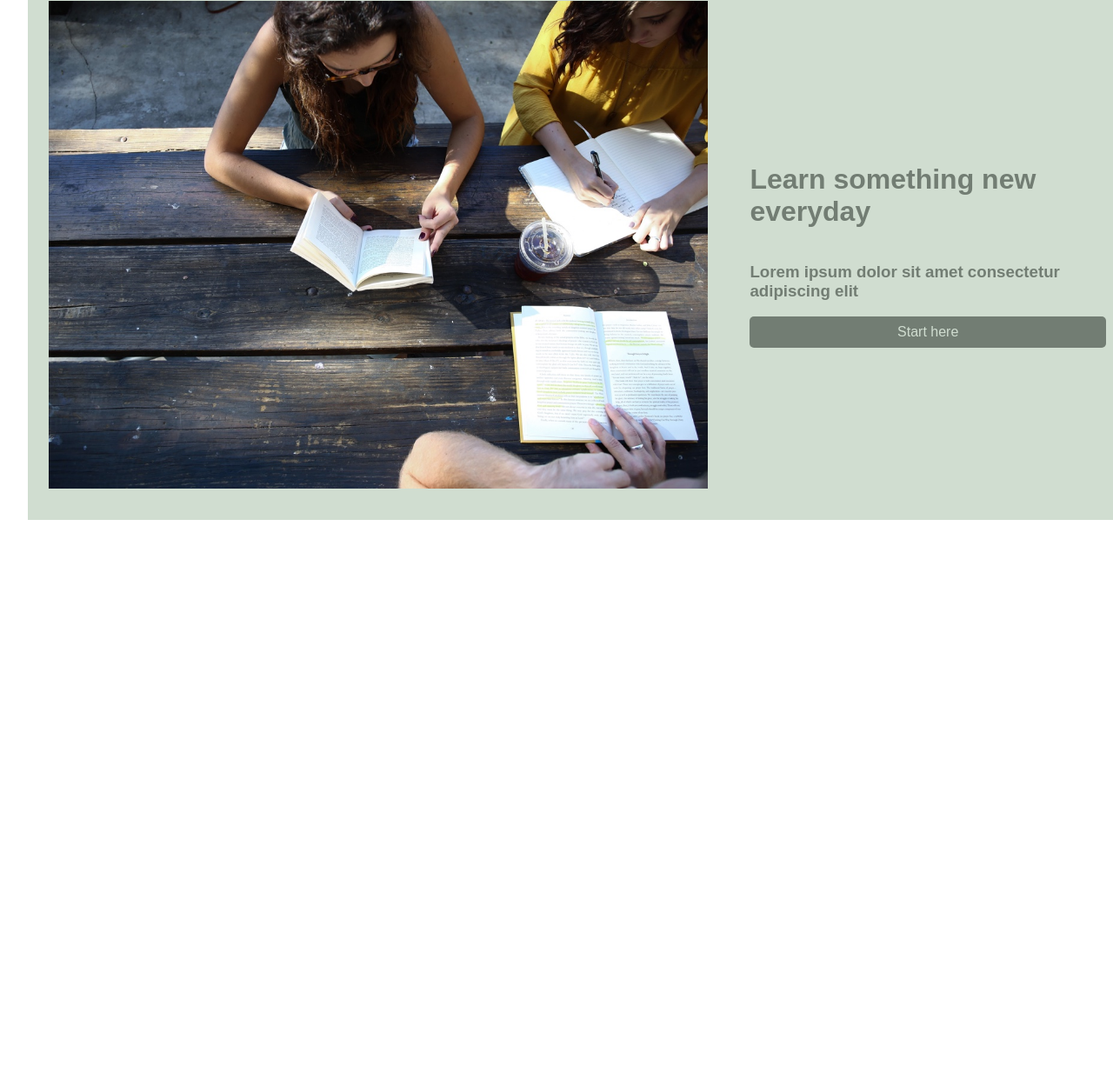
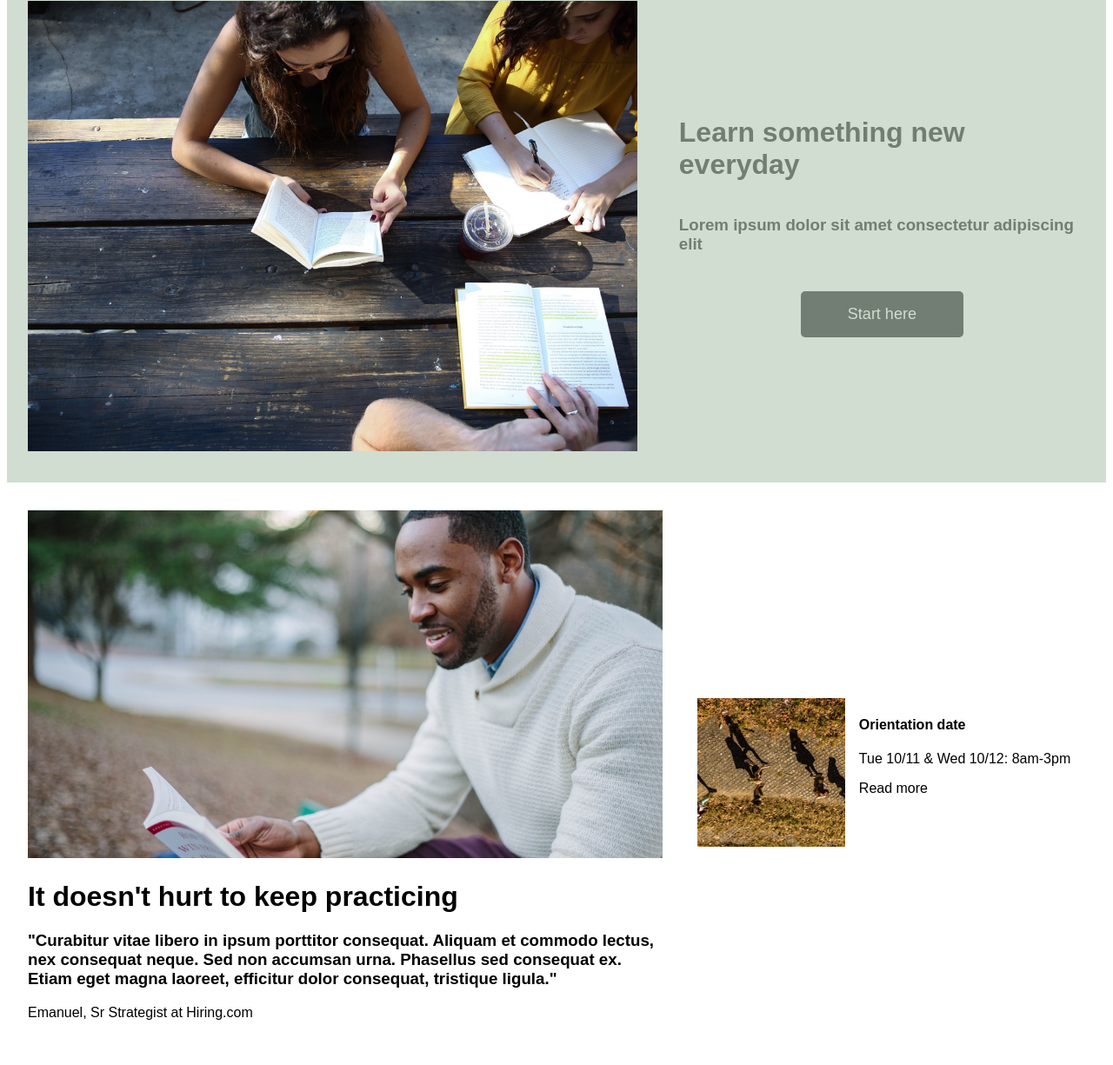
Before and after one commit to jtw4820/colmaracademy, a plain HTML site: page index.html in a window 1280 px wide. Shown: the part 103-1328 px from the top of the page at 87% size. Before the commit the page ends 800 px from the top, so only its background shows below. Drawn offline with Linux system fonts and the light colour scheme.

Commit message:
modified banner and added more to info

```diff
--- a/index.html
+++ b/index.html
@@ -29,5 +29,26 @@
                 <button class="start-here-button"><p>Start here</p></button>
             </div>
         </div>
+        <div class="practice-container">
+            <div class="practice-left-side">
+                <img src="resources/images/information-main.jpg" alt="reading picture" />
+                <h1>It doesn't hurt to keep practicing</h1>
+                <h3>"Curabitur vitae libero in ipsum porttitor consequat. Aliquam et commodo lectus, nex consequat neque. Sed non accumsan urna. Phasellus sed consequat ex. Etiam eget magna laoreet, efficitur dolor consequat, tristique ligula."</h3>
+                <p>Emanuel, Sr Strategist at Hiring.com</p>
+            </div>
+            <div class="practice-right-side">
+                <div class="orientation-date">
+                    <div class="orientation-date-image">
+                        <img src="resources/images/information-orientation.jpg" alt="walkway picture"/>
+                    </div>
+                    <div class="orientation-date-text">
+                        <h4>Orientation date</h4>
+                        <p>Tue 10/11 & Wed 10/12: 8am-3pm</p>
+                        <p class="read-more">Read more</p>
+                    </div>
+                </div>
+            </div>
+        </div>
+
 </body>
 </html>
--- a/resources/style.css
+++ b/resources/style.css
@@ -6,14 +6,16 @@ header {
     flex-flow: row;
     flex-wrap: nowrap;
     justify-content: space-between;
-    margin: 0 24px;
     height: 64px;
+    width: 100%;
     align-items: center;
+    background-color: rgb(240, 240, 215);
 }
 .logo-head {
     display: flex;
     flex-flow: row;
     flex-wrap: nowrap;
+    margin-left: 24px;
 }
 .logo-head h1 {
     font-size: 32px;
@@ -29,8 +31,10 @@ nav {
     display: flex;
     flex-flow: row;
     flex-wrap: nowrap;
-    justify-content: space-between;;
+    justify-content: space-between;
     height: 64px;
+    align-items: center;
+    margin-right: 24px;
 }
 nav p {
     margin-left: 16px;
@@ -41,31 +45,31 @@ nav p {
     flex-wrap: nowrap;
     justify-content: center;
     align-items: center;
-    margin: 0 24px;
     width: 100%;
     background-color: rgb(208, 221, 208);
 }
 .banner-image {
-    max-width: 60%;
-    height: auto;
-    background-size: cover;
-    background-position: center;
+    flex-basis: 60%;
     margin: 32px 24px;
 }
 .banner-image img {
-    width: 100%;
+    max-width: 100%;
     height: auto;
 }
 .banner-text {
     flex-basis: 40%;
-    margin: 32px 24px;
+    margin: 32px;
     display: flex;
     flex-flow: column;
     justify-content: center;
+    align-items: center;
     text-align: left;
-    color: rgb(114, 125, 115)
+    color: rgb(114, 125, 115);
+    margin: 32px 24px;
+
 }
 .start-here-button {
+    display: flex;
     background-color: rgb(114, 125, 115);
     color: rgb(208, 221, 208);
     border: none;
@@ -73,8 +77,58 @@ nav p {
     cursor: pointer;
     font-size: 16px;
     font-weight: 400;
+    width: 40% !important;
+    justify-content: center !important;
+    margin: 24px auto !important;
+    align-items: center !important;
+    padding: 8px !important;
 }
 .start-here-button p {
     padding: 8px;
     margin: 0;
+    font-size: large;
 }
+.practice-container {
+    display: flex;
+    flex-flow: row;
+    flex-wrap: nowrap;
+    justify-content: center;
+    align-items: center;
+    width: 100%;
+}
+.practice-left-side {
+    flex-basis: 60%;
+    margin: 32px 24px;
+}
+.practice-left-side img {
+    max-width: 100%;
+    margin-right: 24px;
+    height: auto;
+}
+.practice-right-side {
+    flex-basis: 40%;
+    display: flex;
+    flex-flow: column;
+    flex-wrap: nowrap;
+}
+.orientation-date {
+    width: 100%;
+    display: flex;
+    flex-flow: row;
+    flex-wrap: nowrap;
+    padding: 16px;
+}
+.orientation-date-image {
+    flex-basis: 35%;
+    display: flex;
+    justify-content: center;
+    align-items: center;
+}
+.orientation-date-image img {
+    width: 100%;
+    height: auto;
+}
+.orientation-date-text {
+    text-align: left;
+    margin-left: 16px;
+}
```
